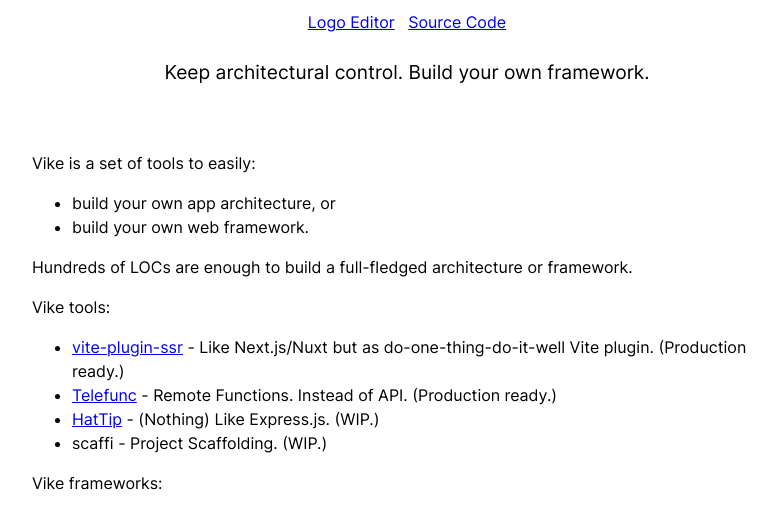
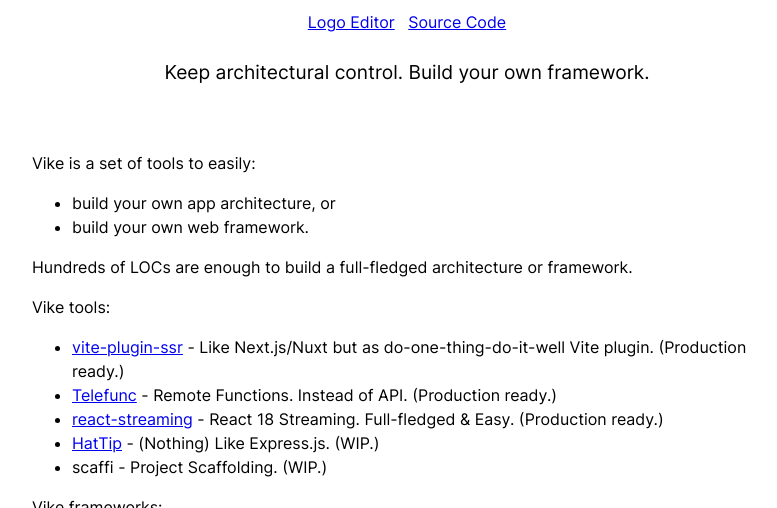
Before and after one commit to smart94423/vike, a website built with Vite: page index.html in a window 1280 px wide. Shown: the part 217-725 px from the top of the page, without its empty margins (233-1010 px from the left). Built offline with nearby package versions, Linux system fonts and the light colour scheme; what zdog would draw is missing.

Commit message:
add react-streaming

```diff
--- a/index.html
+++ b/index.html
@@ -36,6 +36,7 @@
           Vite plugin. (Production ready.)
         </li>
         <li><a href="https://telefunc.com">Telefunc</a> - Remote Functions. Instead of API. (Production ready.)</li>
+        <li><a href="https://github.com/brillout/react-streaming">react-streaming</a> - React 18 Streaming. Full-fledged & Easy. (Production ready.)</li>
         <li><a href="https://github.com/hattipjs/hattip">HatTip</a> - (Nothing) Like Express.js. (WIP.)</li>
         <li>scaffi - Project Scaffolding. (WIP.)</li>
       </ul>
```
